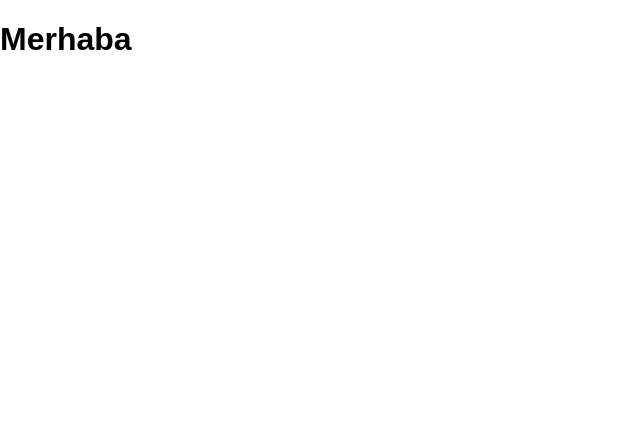
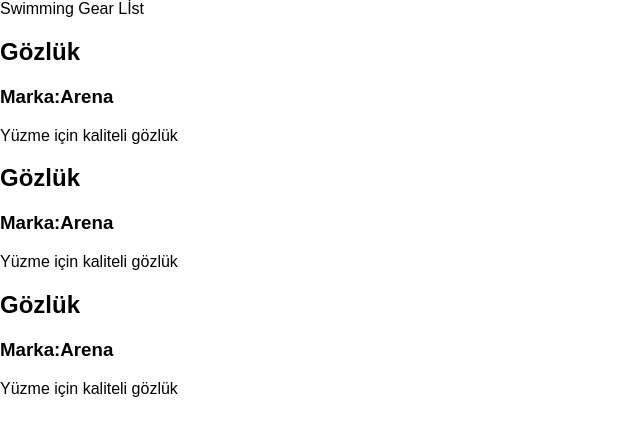
Before and after one commit to gulcanyurur/SHOPCAT, a React (Vite) app: page / in a window 1280 px wide. Shown: the top 436 px of the page, without its empty margins (0-640 px from the left). Built offline with nearby package versions, Linux system fonts and the light colour scheme.

Commit message:
GearList ve Gear component eklendi, article etiketi düzeltildiGearList ve Gear component eklendi, article etiketi düzeltildi

```diff
--- a/src/App.tsx
+++ b/src/App.tsx
@@ -1,8 +1,9 @@
+import GearList from "./GearList"
 
 const App = () => {
   return (
     <div>
-        <h1>Merhaba</h1>
+        <GearList/>
 
     </div>
   )
--- /dev/null
+++ b/src/GearList.tsx
@@ -0,0 +1,27 @@
+
+
+const GearList = () => {
+  return (
+    <div>
+        <section>Swimming Gear Lİst </section>
+        <Gear/>
+        <Gear/>
+        <Gear/>
+
+    </div>
+
+  )
+}
+const Gear = () => {
+    return(
+       <article>
+         <h2>Gözlük </h2>
+            <h3> Marka:Arena</h3>
+            <p>Yüzme için kaliteli gözlük</p>
+       </article>
+
+
+    )
+}
+
+export default GearList
```
